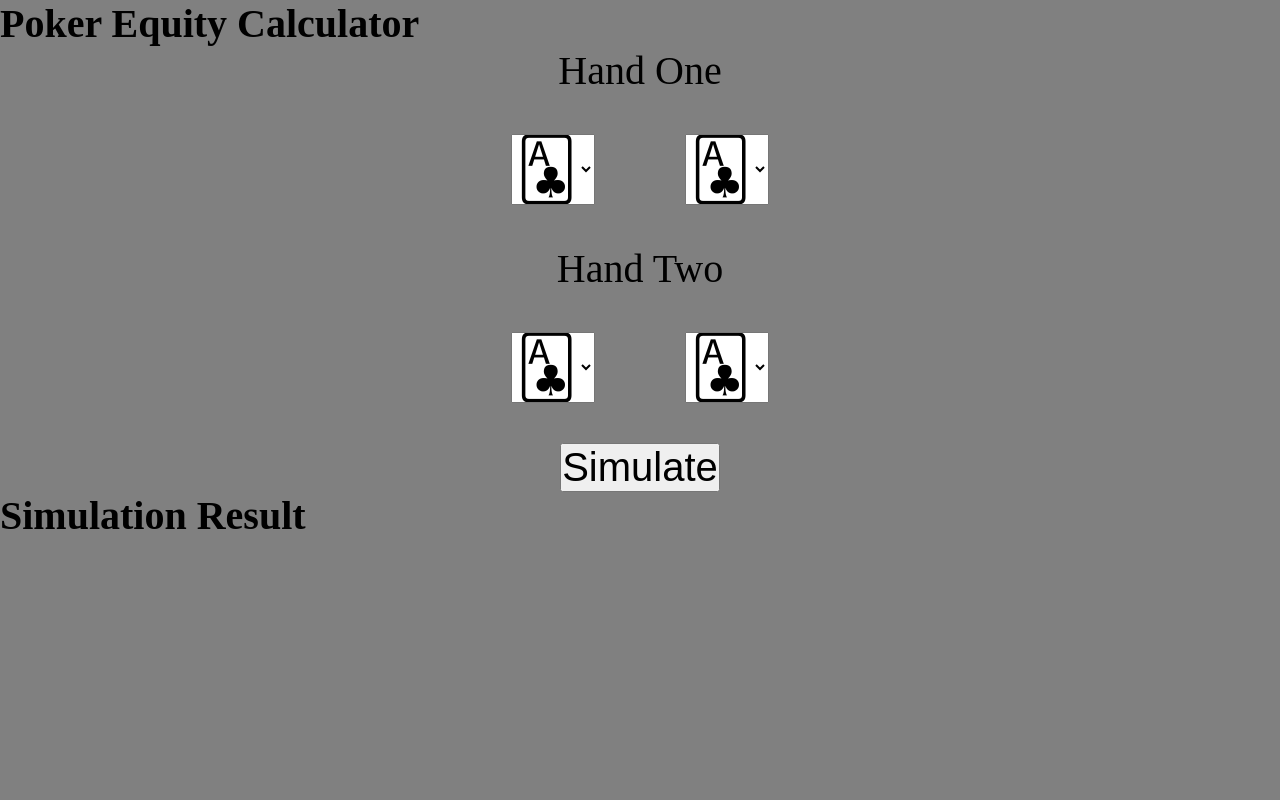
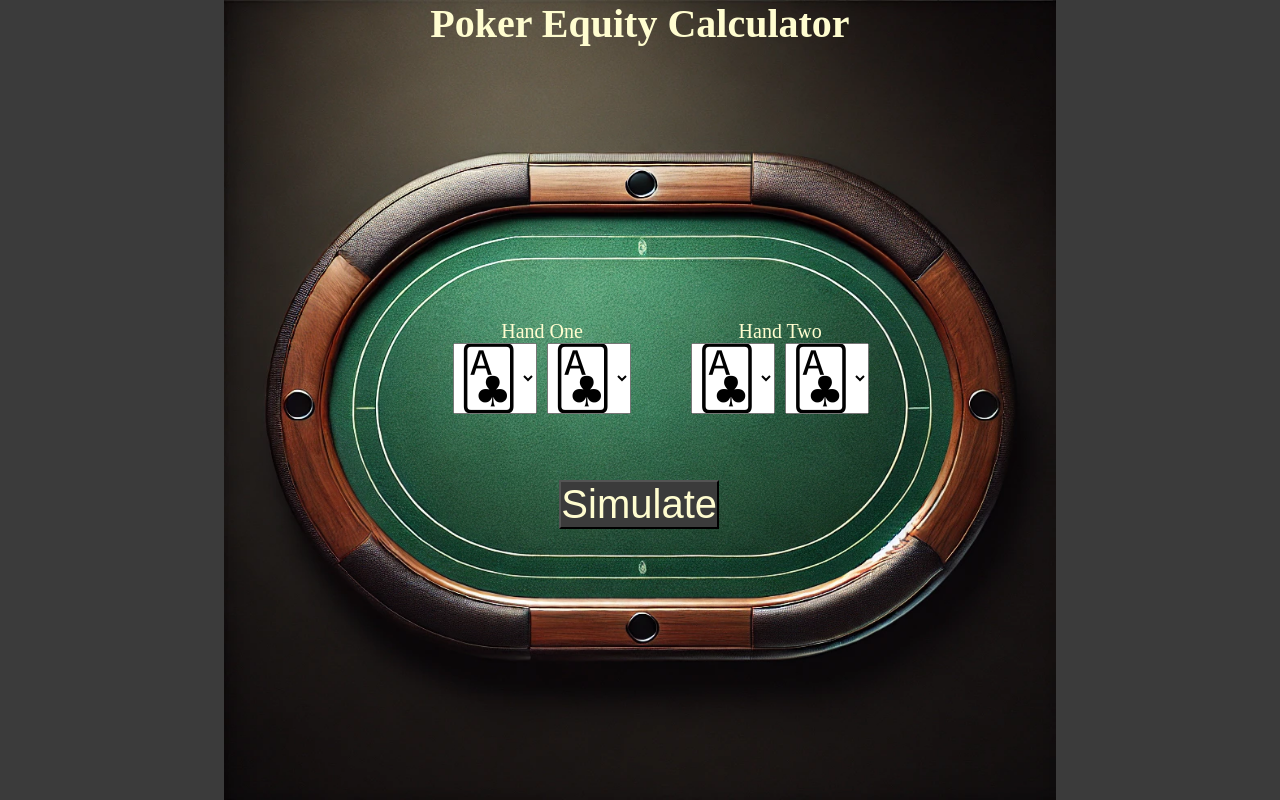
Before and after one commit to johnnyyliang/Poker-Equity-Calc, a Flask app: page / in a window 1280 px wide. Run offline with Flask 3, Linux system fonts and the light colour scheme.

Commit message:
reorganized UI

```diff
--- a/static/styles.css
+++ b/static/styles.css
@@ -6,10 +6,51 @@
 }
 
 body {
-    background-color: grey;
+    background-color: #3b3b3b;
+    color: #FFFDD0;
 }
 
 select {
-    margin: 40px;
+    margin: 0px;
     font-size: 60px;
 }
+
+p {
+    font-size: 20px;
+}
+
+.tble {
+    width: 65%;
+    height: 100%;
+    display: block;
+    position: absolute;
+    top: 0px;
+    left: 17.5%;
+    z-index: -5;
+}
+
+.hand1 {
+    position: absolute;
+    top: 40%;
+    left: 35.4%;
+}
+
+.hand2 {
+    position: absolute;
+    top: 40%;
+    left: 54%;
+}
+
+.simbtn {
+    color: #FFFDD0;
+    background-color: #3b3b3b;
+    position: absolute;
+    left: 43.7%;
+    top: 60%;
+}
+
+.result {
+    position: absolute;
+    top: 90%;
+    left: 18%;
+}
--- a/templates/index.html
+++ b/templates/index.html
@@ -7,11 +7,15 @@
     <link rel = "stylesheet" href= "../static/styles.css">
 </head>
 <body>
+    <div>
+    <center>
     <h1>Poker Equity Calculator</h1>
+    </center>
 
     <form method="post" action="/">
     <center>
     <div>
+        <div class = "hand1">
         <p>Hand One</p>
         <select name = "self1" id="self1">
             <center>
@@ -126,11 +130,13 @@
                 <option>🂢</option>
             </center>
         </select>
+        </div>
     </div>
     </center>
 
     <center>
         <div>
+            <div class = "hand2">
             <p>Hand Two</p>
             <select name = "other1" id="other1">
                 <center>
@@ -245,19 +251,23 @@
                     <option>🂢</option>
                 </center>
             </select>
+            </div>
         </div>
         </center>
 
         <div>
             <center>
-                <button type = "submit">Simulate</button>
+                <button type = "submit" class = "simbtn">Simulate</button>
             </center>
         </div>
 
-        <div id = "result">
-            <h2>Simulation Result</h2>
+        <div id = "result" class = "result">
+            <center>
             <p>{{ result }}</p>
+            </center>
         </div>
+        <img src = "../images/Table.jpg" class = "tble">
     </form>
+    </div>
 </body>
 </html>
```
